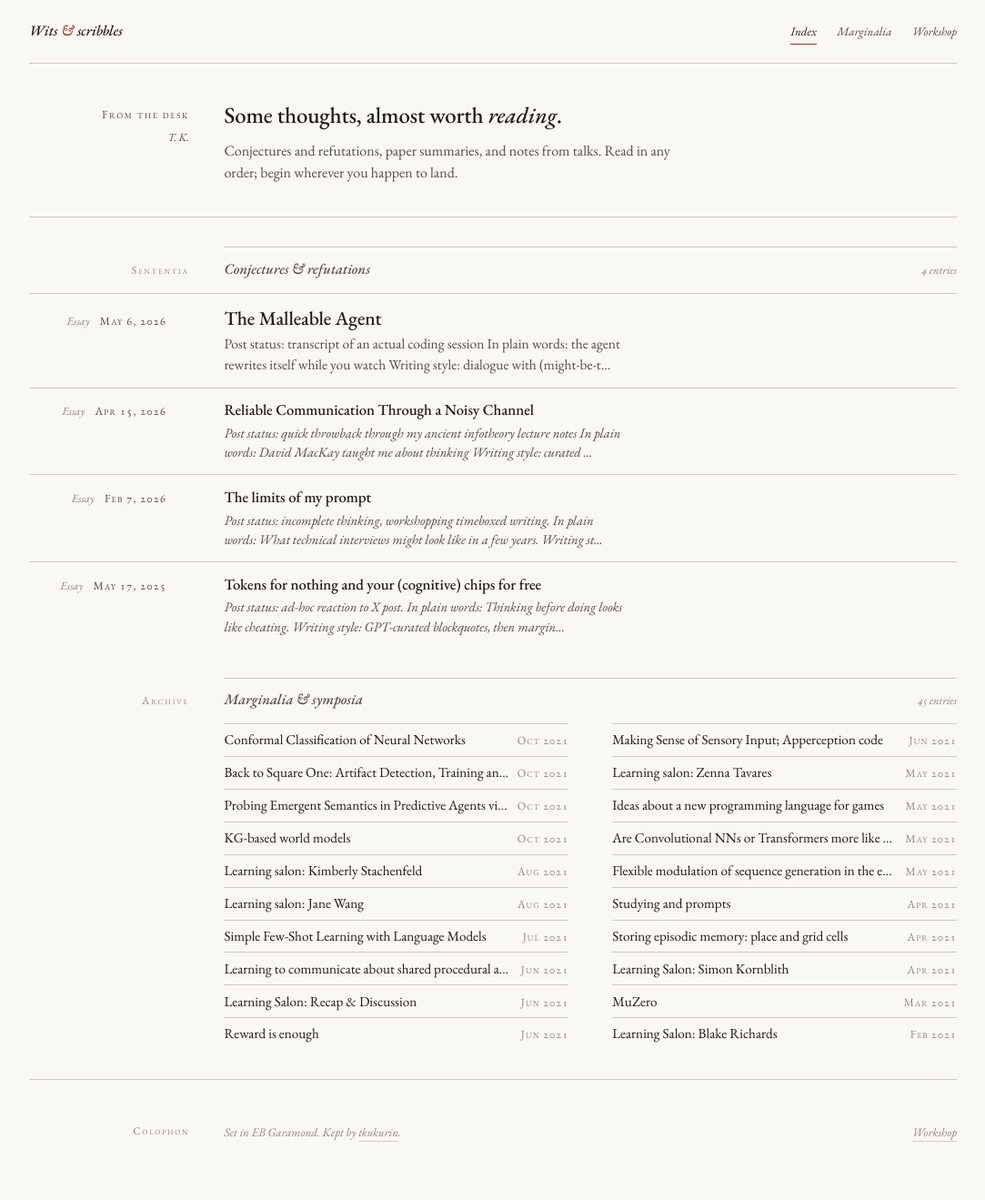
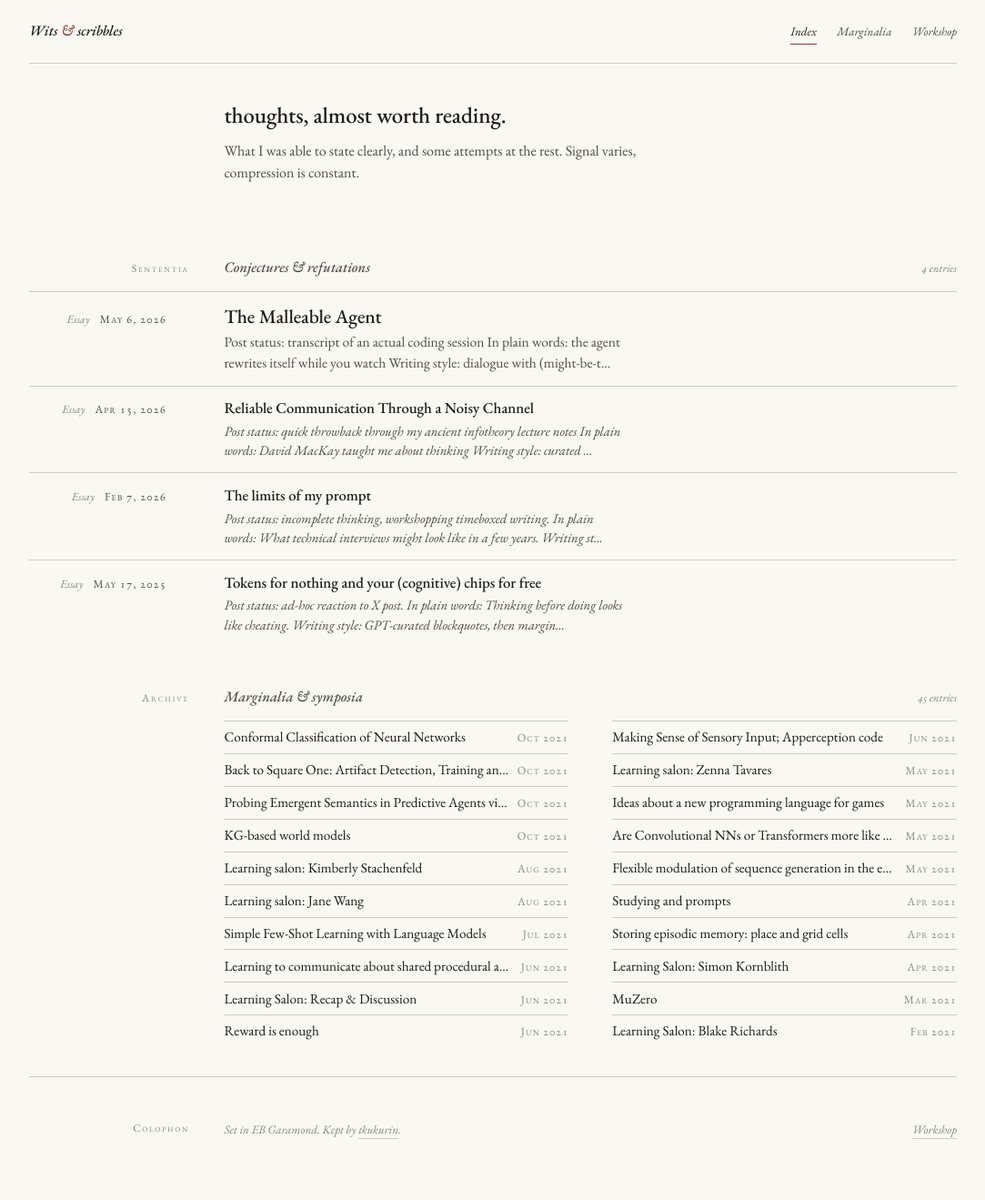
Before and after one commit to tkukurin/tkukurin.github.io, a Jekyll site: the page built from index.html, in a window 1280 px wide. Shown: the whole page at 91% size, without its empty margins (98-1181 px from the left). Built offline with Jekyll 4.4.1, drawn with Linux system fonts in a browser that asks for light colours.

Commit message:
improve index

```diff
--- a/css/tufte.css
+++ b/css/tufte.css
@@ -89,7 +89,8 @@ a { color: inherit; text-decoration: none; }
   grid-template-columns: var(--sidebar) 1fr;
   gap: var(--gap);
   padding: 2.6rem 0 2.2rem;
-  border-bottom: 0.5px solid var(--rule);
+  /* not sure i like this ...*/
+  /*border-bottom: 0.5px solid var(--rule);*/
 }
 .intro .l {
   color: var(--ink-3);
@@ -146,7 +147,6 @@ a { color: inherit; text-decoration: none; }
   display: flex;
   align-items: baseline;
   justify-content: space-between;
-  border-top: 0.5px solid var(--rule);
   padding-top: 0.7rem;
 }
 .sec .r h2 {
@@ -572,7 +572,9 @@ pre code {
     justify-content: flex-start;
   }
   .sec .r { border-top: 0; padding-top: 0; }
-  .row.feat .post .t { font-size: 1.15rem; }
+
+  /* not sure i like this ... */
+  /*.row.feat .post .t { font-size: 1.15rem; }*/
 
   .col-list.flow-cols {
     grid-template-columns: 1fr;
--- a/index.html
+++ b/index.html
@@ -23,12 +23,10 @@ title: almost worth reading.
 
 <section class="intro">
   <div class="l">
-    <span class="label">From the desk</span>
-    <em>T. K.</em>
   </div>
   <div>
-    <h1>Some thoughts, almost worth <em>reading</em>.</h1>
-    <p>Conjectures and refutations, paper summaries, and notes from talks. Read in any order; begin wherever you happen to land.</p>
+    <h1>thoughts, almost worth reading.</h1>
+    <p>What I was able to state clearly, and some attempts at the rest. Signal varies, compression is constant.</p>
   </div>
 </section>
 
```
